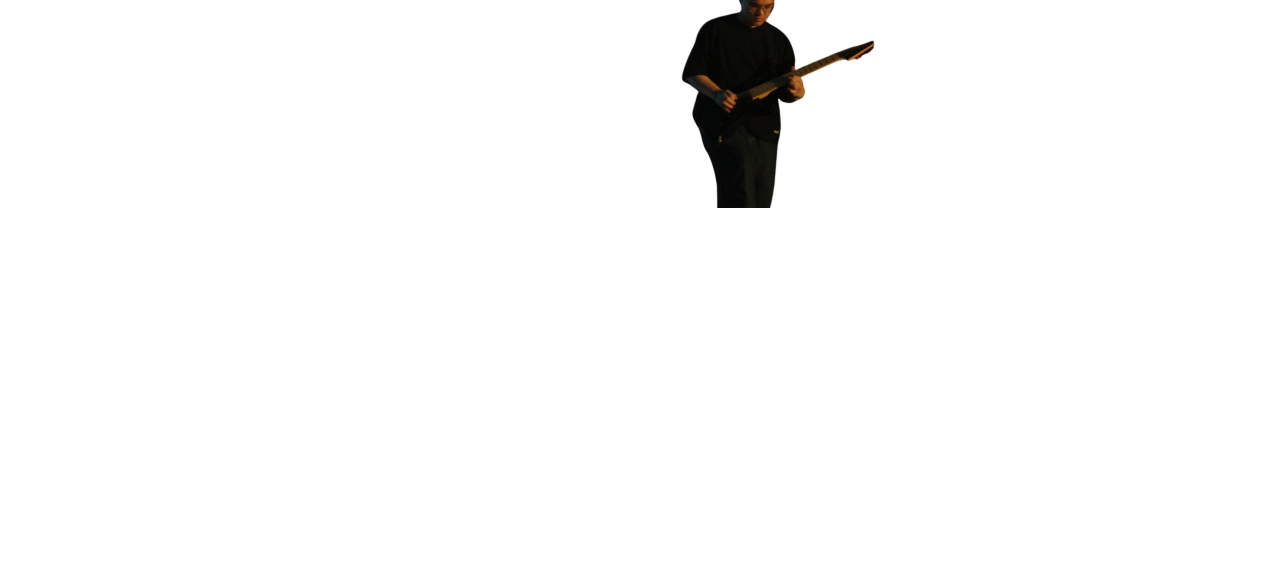
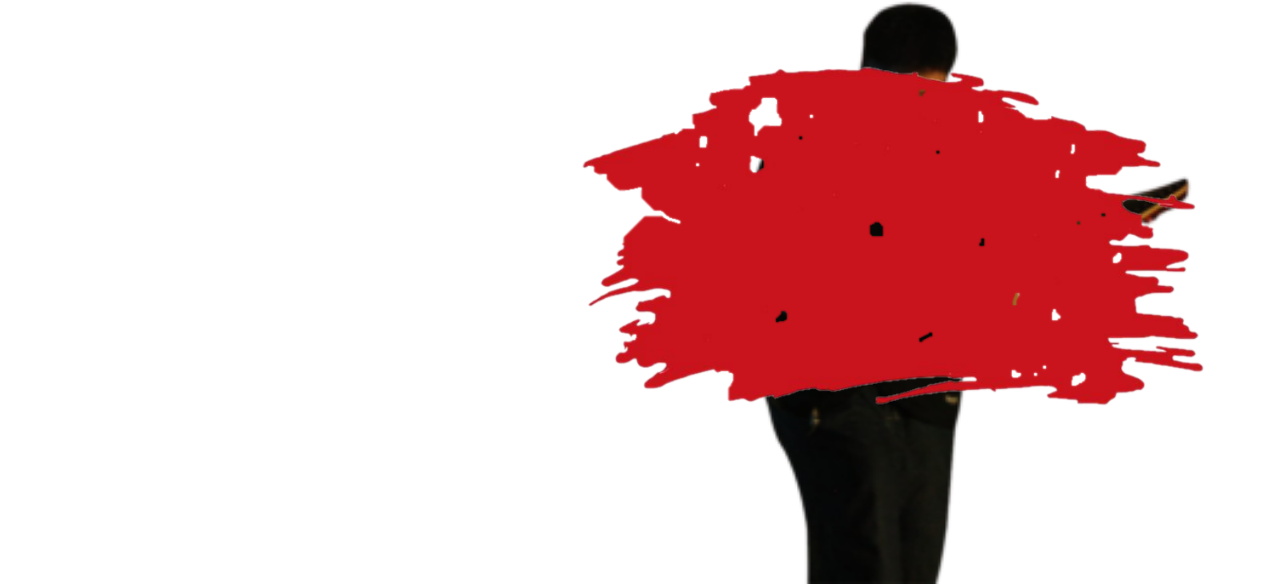
Before and after one commit to ejmangulabnan/mangulabnan-personal-website-webprog, a plain HTML site: page home/css/index.html in a window 1280 px wide. Shown: the part 216-800 px from the top of the page. Drawn offline with Linux system fonts and the light colour scheme.

Commit message:
added image bg and transitions

```diff
--- a/home/css/index.html
+++ b/home/css/index.html
@@ -27,7 +27,8 @@
             </P>
         </div>
         <div class="images">
-            <img src="images/gado clear bg.png" alt="">
+            <img src="images/gado clear bg.png" class="gado_clear_bg">
+            <img src="images/red bg.png" class="red_bg">
         </div>
     </div>
 </body>
--- a/home/css/styles.css
+++ b/home/css/styles.css
@@ -42,3 +42,21 @@ nav ul li a:hover{
     bottom: 0;
     right: 100px;
 }
+
+.images img{
+    height: 100%;
+    position: absolute;
+    left: 50%;
+    bottom: 0;
+    transform: translatex(-50%);
+    transition: bottom 1s, left 1s;
+
+}
+
+.images:hover .red_bg{
+    bottom: 40px;
+}
+
+.images:hover .gado_clear_bg{
+    left: 45%;
+}
```
Also changed, not shown: home/css/images/red bg.png (added).
